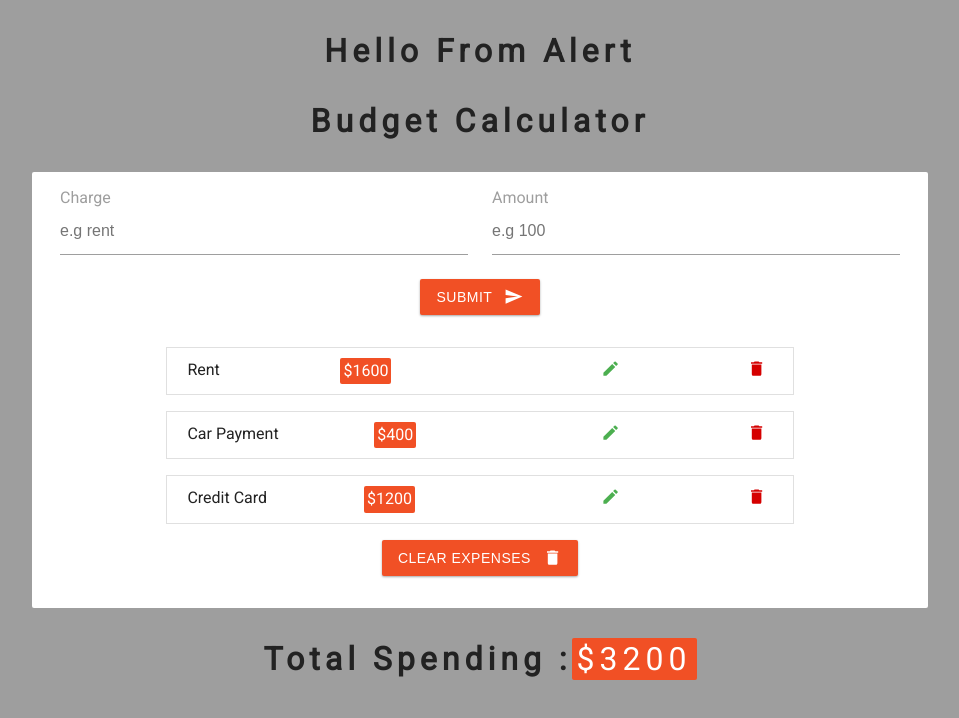
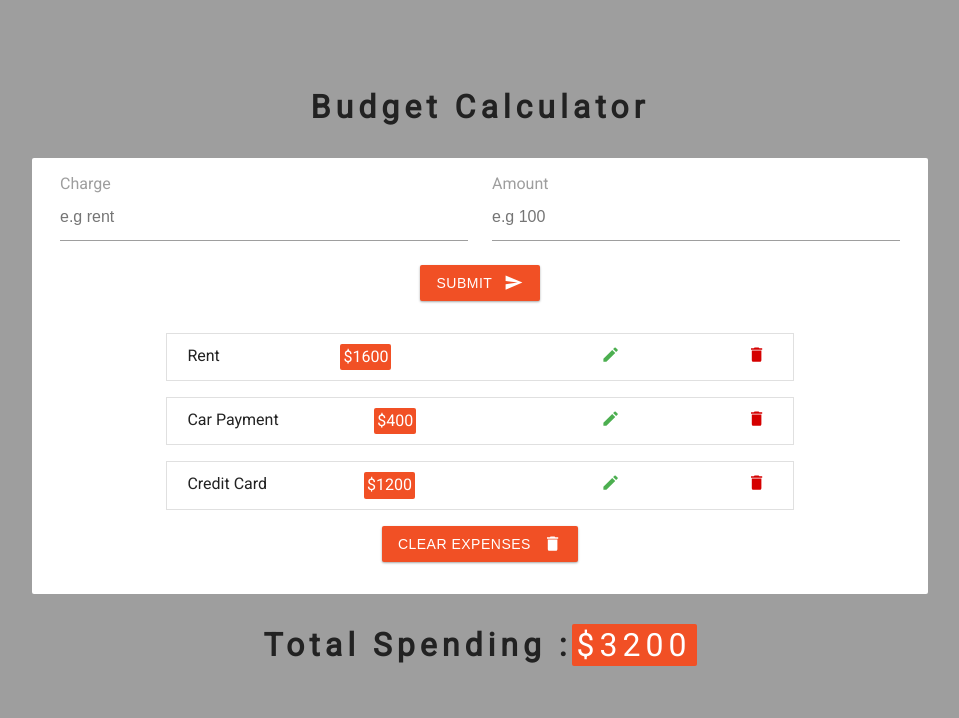
Before and after one commit to jorgediazok/react-hooks-calc, a React (Create React App) app: page / in a window 1280 px wide. Shown: the top 718 px of the page, without its empty margins (160-1119 px from the left). Built offline with nearby package versions, Linux system fonts and the light colour scheme.

Commit message:
added alert

```diff
--- a/src/App.js
+++ b/src/App.js
@@ -18,10 +18,20 @@
   //State values (single expense, amount expense)
   const [charge, setCharge] = useState('');
   const [amount, setAmount] = useState('');
+  //Alert
+  const [alert, setAlert] = useState({ show: false });
   //Functionality
   const handleCharge = (e) => {
     setCharge(e.target.value);
   };
+  //handle alert
+  const handleAlert = ({ type, text }) => {
+    setAlert({ show: true, type, text });
+    setTimeout(() => {
+      setAlert({ show: false });
+    }, 3000);
+  };
+
   const handleAmount = (e) => {
     setAmount(e.target.value);
   };
@@ -35,15 +45,21 @@
       };
       // @ts-ignore
       setExpenses([...expenses, singleExpense]);
+      handleAlert({ type: 'success', text: 'item added' });
       setCharge('');
       setAmount('');
     } else {
       //handle alert
+      handleAlert({
+        type: 'danger',
+        text: `charge can not be an empty value and amount value has to be bigger than zero`,
+      });
     }
   };
 
   return (
     <React.Fragment>
+      {alert.show && <Alert type={alert.type} text={alert.text} />}
       <Alert />
       <h1>Budget Calculator</h1>
       <main className="App">
--- a/src/components/Alert.js
+++ b/src/components/Alert.js
@@ -1,11 +1,7 @@
 import React from 'react';
 
-const Alert = () => {
-  return (
-    <div>
-      <h1>Hello from Alert</h1>
-    </div>
-  );
+const Alert = ({ type, text }) => {
+  return <div className={`alert alert-${type}`}>{text}</div>;
 };
 
 export default Alert;
```
